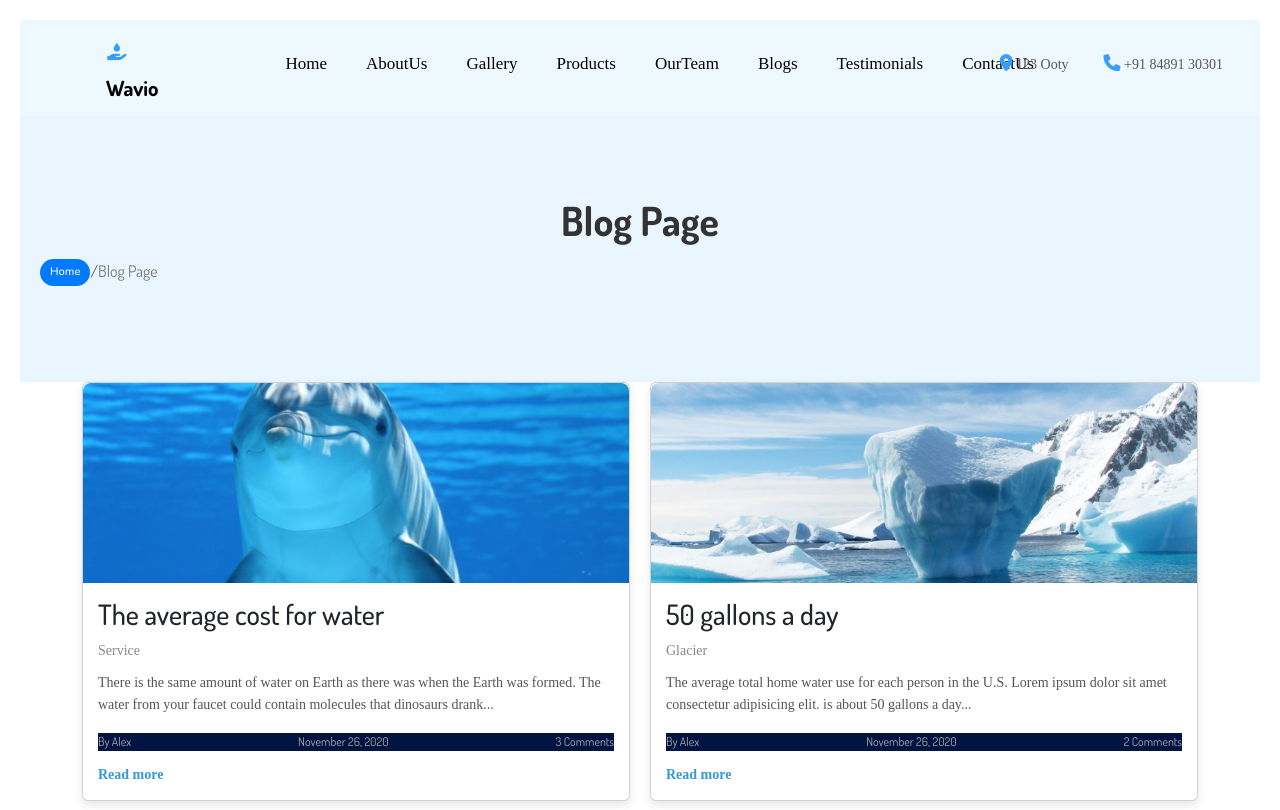
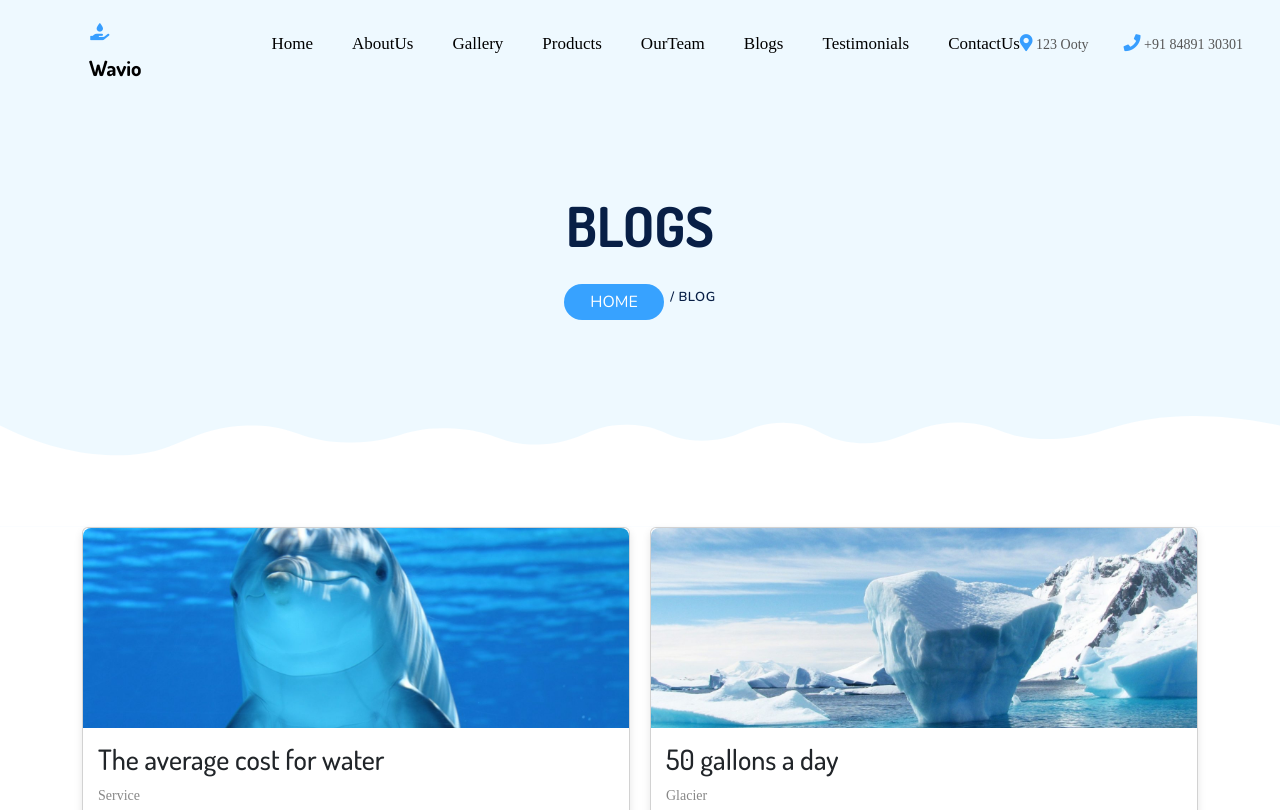
Before and after one commit to Deepakhiruthayaswamy/HE_WATER_PURIFIER-TEAM-PROJECT---II, a plain HTML site: page blog.html in a window 1280 px wide. Shown: the top 810 px of the page. Drawn offline with nearby package versions, Linux system fonts and the light colour scheme.

Commit message:
bug fixed

```diff
--- a/blog.css
+++ b/blog.css
@@ -1,53 +1,60 @@
-body {
+/* body {
     font-family: Arial, sans-serif;
     background-color: #f4f4f4;
     margin: 0;
-    padding: 20px;
-}
+
+} */
 /* Hero Section */
-.hero {
-    background-color: #e9f6ff; /* Light blue background */
-    padding: 80px 20px;
+.back {
+    background-color: #eef9ff;
+    height: 40vh;
+
+  }
+  .overlay {
     text-align: center;
+    text-transform: uppercase;
+    padding-top: 100px;
+  }
+
+  .overlay h3 {
+    margin: 0 0 0.5em 0;
+    font-weight: 700;
+    font-size: 55px;
+    line-height: 60px;
+    font-family: "Dosis", arial, sans-serif;
+    color: #081f46;
     position: relative;
-}
+  }
+  .text {
+    display: flex;
+    align-items: center;
+    justify-content: center;
+    font-size: 13px;
+    font-family: "Nunito", arial, sans-serif;
+  }
 
-.hero::after {
-    content: "";
-    position: absolute;
-    bottom: -20px;
-    left: 0;
-    right: 0;
-    height: 50px;
-    background: url('path/to/wave.png') no-repeat center bottom;
-    background-size: cover;
-}
+  .text .btn {
+    text-decoration: none;
+    background-color: #37a2ff;
+    padding: 5px 25px;
+    border-radius: 20px;
+    color: #ffffff;
+    white-space: nowrap;
+    margin-right: 0.4rem;
+  }
 
-.hero h1 {
-    font-size: 2.5rem;
-    font-weight: bold;
-    color: #333;
-    margin: 0;
-}
-
-.breadcrumb {
-    margin-top: 15px;
-    font-size: 1rem;
-    color: #555;
-}
-
-.breadcrumb a {
-    text-decoration: none;
-    color: white;
-    background-color: #007bff;
-    font-weight: 500;
-    padding: 5px 10px;
-    border-radius: 15px;
-}
-
-.breadcrumb span {
-    color: #777;
-}
+  .text h5 {
+    text-align: center;
+    color: #081f46;
+    font-size: 13px;
+    font-weight: 600;
+    line-height: 1em;
+    letter-spacing: 0.5px;
+    text-transform: uppercase;
+  }
+  #header-wave {
+    background-color: #eef9ff;
+  } /* banner end */
 /* main */
 
 .container {
@@ -116,28 +123,3 @@ p {
 .card:hover {
     transform: translateY(-20px);
 }
-/* read more */
-/* .button-container1 {
-    text-align: center;
-    margin-left: 20%0;
-}
-
-.read-more-button {
-    display: inline-block;
-    padding: 10px 20px;
-    background-color:none ;
-    color:#3498db;
-    border-color: #3498db;
-    font-size: 14px;
-    font-weight: bold;
-    border-radius: 50px;
-    text-decoration: none;
-    transition: background-color 0.3s ease;
-    cursor: pointer;
-    text-align: center ;
-}
-
-.read-more-button:hover {
-    background-color: #2980b9;
-    color: #e9f6ff;
-} */
--- a/blog.html
+++ b/blog.html
@@ -1,20 +1,19 @@
 <!DOCTYPE html>
 <html lang="en">
 <head>
-    <meta charset="UTF-8" />
-    <meta name="viewport" content="width=device-width, initial-scale=1.0" />
+    <meta charset="UTF-8">
+    <meta name="viewport" content="width=device-width, initial-scale=1.0">
+    <title>Article Cards Layout</title>
+    <!-- <link
+      href="https://stackpath.bootstrapcdn.com/bootstrap/4.5.2/css/bootstrap.min.css"
+      rel="stylesheet"
+    /> -->
+    <!-- Font Awesome -->
     <link
-      href="https://cdn.jsdelivr.net/npm/bootstrap@5.3.3/dist/css/bootstrap.min.css"
+      href="https://cdnjs.cloudflare.com/ajax/libs/font-awesome/5.15.4/css/all.min.css"
       rel="stylesheet"
-      integrity="sha384-QWTKZyjpPEjISv5WaRU9OFeRpok6YctnYmDr5pNlyT2bRjXh0JMhjY6hW+ALEwIH"
-      crossorigin="anonymous"
     />
-    <script
-      src="https://kit.fontawesome.com/54cc539624.js"
-      crossorigin="anonymous"
-    ></script>
-
-    <title>Article Cards Layout</title>
+    <!-- Custom CSS -->
     <link rel="stylesheet" href="blog.css" />
     <!-- Navbar and footer Js-->
     <script src="main.js"></script>
@@ -25,32 +24,30 @@
     <navbar></navbar>
     <!-- Navbar Tag-->
 
-    <!-- hero -->
-    <section class="hero">
-      <div class="hero-content">
-        <h1 style="font-family: Dosis, arial, sans-serif">Blog Page</h1>
-        <nav class="breadcrumb">
-          <a
-            href="home.html"
-            style="font-family: Nunito, arial, sans-serif; font-size: 0.7rem"
-            >Home</a
-          >
-          / <span>Blog Page</span>
-        </nav>
+        <!-- background view [page] start-->
+        <div class="back">
+          <div class="overlay">
+              <h3>BLOGS</h3>
+              <div class="text">
+              <a href="./home.html" class="btn">Home</a>
+              <h5> / BLOG </h5>
               </div>
-    </section>
+          </div>
+      </div>
+          <svg id="header-wave" viewBox="0 0 1440 125" xmlns="http://www.w3.org/2000/svg">
+              <g>
+                  <path d="M1256 11.76C1237.2 17.26 1209.4 27.56 1170 25.76C1127.2 23.86 1125.3 10.16 1087 7.75998C1026.9 3.95998 1015 36.56 959 29.76C920.1 25.06 921.3 8.85998 884 7.75998C841.3 6.55998 834.4 27.66 790 27.76C749.8 27.86 748.5 10.66 707 9.75998C662.5 8.75998 658.2 28.46 611 31.76C563.1 35.06 560 15.26 504 13.76C452.5 12.36 450 28.96 396 29.76C336.7 30.56 332.6 9.35998 279.1 10.76C216.3 12.36 202.3 40.36 146 43.76C112.8 45.76 63 41.96 0 10.76V124.6H1440V10.76C1353.8 -7.34002 1294.8 0.459979 1256 11.76Z" fill="white"></path>
+              </g>
+          </svg>
+  </svg>
 
     <div class="container">
         <div class="card">
-        <img src="assets/b1.jpg" alt="Faucet water" />
+            <img src="assets/b1.jpg" alt="Faucet water">
             <div class="content">
                 <h3>The average cost for water</h3>
                 <p class="category">Service</p>
-          <p>
-            There is the same amount of water on Earth as there was when the
-            Earth was formed. The water from your faucet could contain molecules
-            that dinosaurs drank...
-          </p>
+                <p>There is the same amount of water on Earth as there was when the Earth was formed. The water from your faucet could contain molecules that dinosaurs drank...</p>
                 <div class="footer">
                     <span>By Alex</span>
                     <span>November 26, 2020</span>
@@ -63,16 +60,13 @@
             </div> -->
         </div>
 
+
         <div class="card">
-        <img src="assets/b2.jpg" alt="Water drop" />
+            <img src="assets/b2.jpg" alt="Water drop">
             <div class="content">
                 <h3>50 gallons a day</h3>
                 <p class="category">Glacier</p>
-          <p>
-            The average total home water use for each person in the U.S. Lorem
-            ipsum dolor sit amet consectetur adipisicing elit. is about 50
-            gallons a day...
-          </p>
+                <p>The average total home water use for each person in the U.S. Lorem ipsum dolor sit amet consectetur adipisicing elit. is about 50 gallons a day...</p>
                 <div class="footer">
                     <span>By Alex</span>
                     <span>November 26, 2020</span>
@@ -82,15 +76,11 @@
             </div>
         </div>
         <div class="card">
-        <img src="assets/b3.jpg" alt="Faucet water" />
+            <img src="assets/b3.jpg" alt="Faucet water">
             <div class="content">
                 <h3>Cucmbers are 95 percent water</h3>
                 <p class="category">Water</p>
-          <p>
-            There is the same amount of water on Earth as there was when the
-            Earth was formed. The water from your faucet could contain molecules
-            that dinosaurs drank...
-          </p>
+                <p>There is the same amount of water on Earth as there was when the Earth was formed. The water from your faucet could contain molecules that dinosaurs drank...</p>
                 <div class="footer">
                     <span>By Alex</span>
                     <span>November 26, 2020</span>
@@ -100,15 +90,11 @@
             </div>
         </div>
         <div class="card">
-        <img src="assets/b4.jpg" alt="Faucet water" />
+            <img src="assets/b4.jpg" alt="Faucet water">
             <div class="content">
                 <h3>The most fresh water is in ice</h3>
                 <p class="category">Glacire</p>
-          <p>
-            There is the same amount of water on Earth as there was when the
-            Earth was formed. The water from your faucet could contain molecules
-            that dinosaurs drank...
-          </p>
+                <p>There is the same amount of water on Earth as there was when the Earth was formed. The water from your faucet could contain molecules that dinosaurs drank...</p>
                 <div class="footer">
                     <span>By Alex</span>
                     <span>November 26, 2020</span>
@@ -118,15 +104,11 @@
             </div>
         </div>
         <div class="card">
-        <img src="assets/b5.jpg" alt="Faucet water" />
+            <img src="assets/b5.jpg" alt="Faucet water">
             <div class="content">
                 <h3>The water from your faucet</h3>
                 <p class="category">Catering</p>
-          <p>
-            There is the same amount of water on Earth as there was when the
-            Earth was formed. The water from your faucet could contain molecules
-            that dinosaurs drank...
-          </p>
+                <p>There is the same amount of water on Earth as there was when the Earth was formed. The water from your faucet could contain molecules that dinosaurs drank...</p>
                 <div class="footer">
                     <span>By Alex</span>
                     <span>November 26, 2020</span>
@@ -136,15 +118,11 @@
             </div>
         </div>
         <div class="card">
-        <img src="assets/b6.jpg" alt="Faucet water" />
+            <img src="assets/b6.jpg" alt="Faucet water">
             <div class="content">
                 <h3>The water from your faucet</h3>
                 <p class="category">Catering</p>
-          <p>
-            There is the same amount of water on Earth as there was when the
-            Earth was formed. The water from your faucet could contain molecules
-            that dinosaurs drank...
-          </p>
+                <p>There is the same amount of water on Earth as there was when the Earth was formed. The water from your faucet could contain molecules that dinosaurs drank...</p>
                 <div class="footer">
                     <span>By Alex</span>
                     <span>November 26, 2020</span>
@@ -154,15 +132,11 @@
             </div>
         </div>
         <div class="card">
-        <img src="assets/b7.jpg" alt="Faucet water" />
+            <img src="assets/b7.jpg" alt="Faucet water">
             <div class="content">
                 <h3>The water regulates the Earth's temperature</h3>
                 <p class="category">Catering</p>
-          <p>
-            There is the same amount of water on Earth as there was when the
-            Earth was formed. The water from your faucet could contain molecules
-            that dinosaurs drank...
-          </p>
+                <p>There is the same amount of water on Earth as there was when the Earth was formed. The water from your faucet could contain molecules that dinosaurs drank...</p>
                 <div class="footer">
                     <span>By Alex</span>
                     <span>November 26, 2020</span>
@@ -172,15 +146,11 @@
             </div>
         </div>
         <div class="card">
-        <img src="assets/b8.jpg" alt="Faucet water" />
+            <img src="assets/b8.jpg" alt="Faucet water">
             <div class="content">
                 <h3>The fast facts on drinking water</h3>
                 <p class="category">water</p>
-          <p>
-            There is the same amount of water on Earth as there was when the
-            Earth was formed. The water from your faucet could contain molecules
-            that dinosaurs drank...
-          </p>
+                <p>There is the same amount of water on Earth as there was when the Earth was formed. The water from your faucet could contain molecules that dinosaurs drank...</p>
                 <div class="footer">
                     <span>By Alex</span>
                     <span>November 26, 2020</span>
@@ -190,9 +160,18 @@
             </div>
         </div>
     </div>
+
+
+
+
+
     <!-- footer Tag-->
 <footer></footer>
 <!-- footer Tag-->
+
+
+
+
 
     <!-- scroll button and Js File-->
     <button id="scrollToTopBtn" title="Go to top" style="display: none">
@@ -200,5 +179,6 @@
     </button>
     <script src="footer.js"></script>
     <!-- scroll button and Js File-->
+ <!-- end -->
 </body>
 </html>
```
Lines whose indentation alone changed are shown as unchanged.
